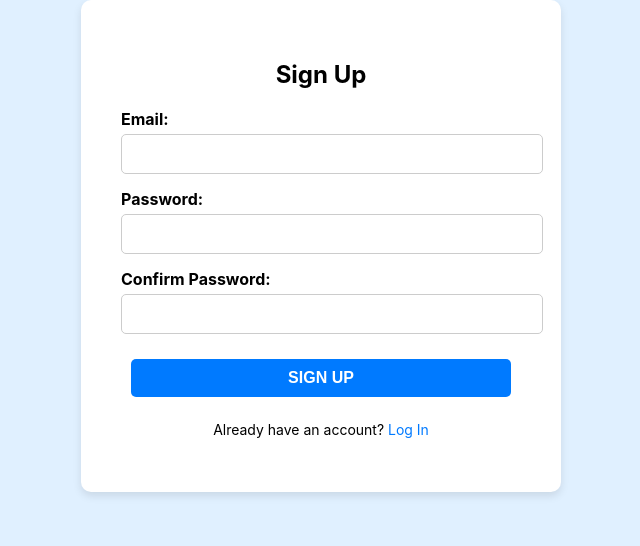
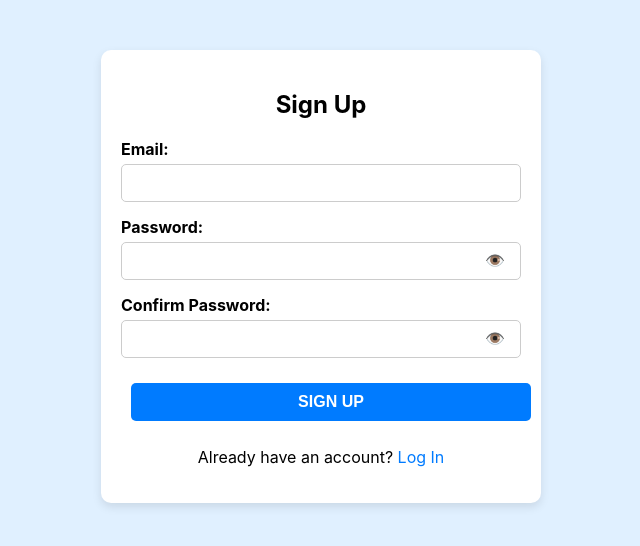
Before and after one commit to RubP04/Partnership-For-Miami, a React (Create React App) app in the folder reactNativeApp/: page /signup in a window 1280 px wide. Shown: the top 546 px of the page, without its empty margins (319-959 px from the left). Built offline with nearby package versions, Linux system fonts and the light colour scheme; what react-native would draw is missing.

Commit message:
fixed login and signup pages and connected them with firebase auth

```diff
--- a/reactNativeApp/src/components/Login.js
+++ b/reactNativeApp/src/components/Login.js
@@ -2,6 +2,7 @@ import React, { useState } from 'react';
 import { useNavigate, Link } from 'react-router-dom';
 import { signInWithEmailAndPassword } from 'firebase/auth';
 import { auth } from '../firebase';
+import '../styles.css';
 
 const Login = () => {
   const [email, setEmail] = useState('');
@@ -18,8 +19,7 @@ const Login = () => {
       await signInWithEmailAndPassword(auth, email, password);
       navigate('/legislative-entries');
     } catch (error) {
-      const errorCode = error.code;
-      switch (errorCode) {
+      switch (error.code) {
         case 'auth/user-not-found':
           setError('No account found with this email address.');
           break;
@@ -41,166 +41,31 @@ const Login = () => {
   };
 
   return (
-    <>
-      {/* Inline CSS */}
-      <style>
-        {`
-          .login-container {
-            width: 100%;
-            max-width: 400px;
-            margin: 50px auto;
-            padding: 20px;
-            box-shadow: 0 4px 10px rgba(0, 0, 0, 0.1);
-            border-radius: 10px;
-            background-color: #ffffff;
-          }
-
-          .login-container h2 {
-            text-align: center;
-            margin-bottom: 20px;
-          }
-
-          .login-form {
-            display: flex;
-            flex-direction: column;
-          }
-
-          .form-group {
-            margin-bottom: 15px;
-            position: relative;
-          }
-
-          .form-group label {
-            display: block;
-            margin-bottom: 5px;
-            font-weight: bold;
-          }
-
-          .input-field {
-            width: 100%;
-            padding: 10px;
-            border: 1px solid #ccc;
-            border-radius: 5px;
-            font-size: 14px;
-          }
-
-          .input-field:focus {
-            border-color: #007bff;
-            outline: none;
-          }
-
-          .email-container {
-            display: flex;
-            align-items: center;
-            position: relative;
-          }
-
-          .email-input {
-            width: 100%;
-            padding-right: 40px;
-          }
-
-          .password-container {
-            display: flex;
-            align-items: center;
-            position: relative;
-          }
-
-          .password-input {
-            width: 100%;
-            padding-right: 40px;
-          }
-
-          .toggle-password {
-            position: absolute;
-            right: 10px;
-            background: none;
-            border: none;
-            font-size: 16px;
-            cursor: pointer;
-            color: #555;
-          }
-
-          .toggle-password:hover {
-            color: #000;
-          }
-
-          .button {
-            width: 100%;
-            padding: 10px;
-            background-color: #007bff;
-            color: #ffffff;
-            border: none;
-            border-radius: 5px;
-            cursor: pointer;
-            font-size: 16px;
-          }
-
-          .button:disabled {
-            background-color: #ccc;
-            cursor: not-allowed;
-          }
-
-          .error {
-            color: red;
-            margin-bottom: 15px;
-            text-align: center;
-            animation: fadeIn 0.3s ease-in-out;
-          }
-
-          @keyframes fadeIn {
-            from {
-              opacity: 0;
-              transform: translateY(-10px);
-            }
-            to {
-              opacity: 1;
-              transform: translateY(0);
-            }
-          }
-
-          .forgot-password {
-            text-align: center;
-            margin-top: 15px;
-          }
-
-          .forgot-password a {
-            color: #007bff;
-            text-decoration: none;
-          }
-
-          .forgot-password a:hover {
-            text-decoration: underline;
-          }
-        `}
-      </style>
-
-      {/* Login Form */}
-      <div className="login-container">
+    <div className="form-container">
       <h2>Login</h2>
       {error && <p className="error">{error}</p>}
-        <form onSubmit={handleSubmit} className="login-form">
+      <form onSubmit={handleSubmit} className="form">
         <div className="form-group">
           <label>Email:</label>
-            <div className="email-container">
+          <div className="input-container">
             <input
               type="email"
               value={email}
               onChange={(e) => setEmail(e.target.value)}
               required
-                className="input-field email-input"
+              className="input-field"
             />
           </div>
         </div>
         <div className="form-group">
           <label>Password:</label>
-            <div className="password-container">
+          <div className="input-container">
             <input
               type={showPassword ? 'text' : 'password'}
               value={password}
               onChange={(e) => setPassword(e.target.value)}
               required
-                className="input-field password-input"
+              className="input-field"
             />
             <button
               type="button"
@@ -216,11 +81,15 @@ const Login = () => {
           {loading ? 'Logging in...' : 'Login'}
         </button>
       </form>
-        <div className="forgot-password">
+      <div className="link">
         <Link to="/forgot-password">Forgot your password?</Link>
       </div>
+      <div className="link">
+        <p>
+          Don't have an account? <Link to="/signup">Sign Up</Link>
+        </p>
       </div>
-    </>
+    </div>
   );
 };
 
--- a/reactNativeApp/src/components/SignUp.js
+++ b/reactNativeApp/src/components/SignUp.js
@@ -1,8 +1,7 @@
-// src/components/SignUp.js
 import React, { useState } from 'react';
 import { useNavigate, Link } from 'react-router-dom';
-import { createUserWithEmailAndPassword } from 'firebase/auth'; // Import Firebase function
-import { auth } from '../firebase'; // Import the initialized auth object
+import { createUserWithEmailAndPassword } from 'firebase/auth';
+import { auth } from '../firebase';
 import '../styles.css';
 
 const SignUp = () => {
@@ -10,32 +9,47 @@ const SignUp = () => {
   const [password, setPassword] = useState('');
   const [confirmPassword, setConfirmPassword] = useState('');
   const [error, setError] = useState('');
+  const [loading, setLoading] = useState(false);
+  const [showPassword, setShowPassword] = useState(false);
+  const [showConfirmPassword, setShowConfirmPassword] = useState(false); // Separate state for confirm password
+
   const navigate = useNavigate();
 
   const handleSubmit = async (e) => {
     e.preventDefault();
     if (password !== confirmPassword) {
-      setError("Passwords do not match");
+      setError('Passwords do not match');
       return;
     }
     try {
-      // Create user with Firebase
+      setLoading(true);
       await createUserWithEmailAndPassword(auth, email, password);
-      console.log('Account created:', { email });
       navigate('/legislative');
     } catch (error) {
-      setError(error.message); // Handle errors
-      console.error(error);
+      console.log(error)
+      switch (error.code) {
+        case 'auth/email-already-in-use':
+          setError('This email is already in use.');
+          break;
+        case 'auth/weak-password':
+          setError('Password is too weak.');
+          break;
+        default:
+          setError('Something went wrong. Please try again.');
+      }
+    } finally {
+      setLoading(false);
     }
   };
 
   return (
-    <div className="signup-container">
+    <div className="form-container">
       <h2>Sign Up</h2>
-      {error && <p className="error">{error}</p>} {/* Display errors */}
-      <form onSubmit={handleSubmit} className="signup-form">
+      {error && <p className="error">{error}</p>}
+      <form onSubmit={handleSubmit} className="form">
         <div className="form-group">
           <label>Email:</label>
+          <div className="input-container">
             <input
               type="email"
               value={email}
@@ -44,30 +58,55 @@ const SignUp = () => {
               className="input-field"
             />
           </div>
+        </div>
         <div className="form-group">
           <label>Password:</label>
+          <div className="input-container">
             <input
-            type="password"
+              type={showPassword ? 'text' : 'password'}
               value={password}
               onChange={(e) => setPassword(e.target.value)}
               required
               className="input-field"
             />
+            <button
+              type="button"
+              className="toggle-password"
+              onClick={() => setShowPassword(!showPassword)}
+              aria-label="Toggle password visibility"
+            >
+              {showPassword ? '🙈' : '👁️'}
+            </button>
+          </div>
         </div>
         <div className="form-group">
           <label>Confirm Password:</label>
+          <div className="input-container">
             <input
-            type="password"
+              type={showConfirmPassword ? 'text' : 'password'}
               value={confirmPassword}
               onChange={(e) => setConfirmPassword(e.target.value)}
               required
               className="input-field"
             />
+            <button
+              type="button"
+              className="toggle-password"
+              onClick={() => setShowConfirmPassword(!showConfirmPassword)}
+              aria-label="Toggle confirm password visibility"
+            >
+              {showConfirmPassword ? '🙈' : '👁️'}
+            </button>
           </div>
-        <button type="submit" className="button">Sign Up</button>
+        </div>
+        <button type="submit" className="button" disabled={loading}>
+          {loading ? 'Signing up...' : 'Sign Up'}
+        </button>
       </form>
-      <div className="login-link">
-        <p>Already have an account? <Link to="/login">Log In</Link></p>
+      <div className="link">
+        <p>
+          Already have an account? <Link to="/login">Log In</Link>
+        </p>
       </div>
     </div>
   );
--- a/reactNativeApp/src/styles.css
+++ b/reactNativeApp/src/styles.css
@@ -296,3 +296,126 @@ label {
 .login-link a:hover {
   text-decoration: underline;
 }
+
+/* Container styles */
+.form-container {
+  width: 100%;
+  max-width: 400px;
+  margin: 50px auto;
+  padding: 20px;
+  box-shadow: 0 4px 10px rgba(0, 0, 0, 0.1);
+  border-radius: 10px;
+  background-color: #ffffff;
+}
+
+/* Heading */
+.form-container h2 {
+  text-align: center;
+  margin-bottom: 20px;
+}
+
+/* Form and input styles */
+.form {
+  display: flex;
+  flex-direction: column;
+}
+
+.form-group {
+  margin-bottom: 15px;
+  position: relative;
+}
+
+.form-group label {
+  display: block;
+  margin-bottom: 5px;
+  font-weight: bold;
+}
+
+.input-field {
+  width: 100%;
+  padding: 10px;
+  border: 1px solid #ccc;
+  border-radius: 5px;
+  font-size: 14px;
+}
+
+.input-field:focus {
+  border-color: #007bff;
+  outline: none;
+}
+
+/* Toggle password visibility */
+.input-container {
+  display: flex;
+  align-items: center;
+  position: relative;
+}
+
+.input-container .input-field {
+  padding-right: 40px;
+}
+
+.toggle-password {
+  position: absolute;
+  right: 10px;
+  background: none;
+  border: none;
+  font-size: 16px;
+  cursor: pointer;
+  color: #555;
+}
+
+.toggle-password:hover {
+  color: #000;
+}
+
+/* Buttons */
+.button {
+  width: 100%;
+  padding: 10px;
+  background-color: #007bff;
+  color: #ffffff;
+  border: none;
+  border-radius: 5px;
+  cursor: pointer;
+  font-size: 16px;
+}
+
+.button:disabled {
+  background-color: #ccc;
+  cursor: not-allowed;
+}
+
+/* Error messages */
+.error {
+  color: red;
+  margin-bottom: 15px;
+  text-align: center;
+  animation: fadeIn 0.3s ease-in-out;
+}
+
+@keyframes fadeIn {
+  from {
+    opacity: 0;
+    transform: translateY(-10px);
+  }
+  to {
+    opacity: 1;
+    transform: translateY(0);
+  }
+}
+
+/* Links */
+.link {
+  text-align: center;
+  margin-top: 15px;
+}
+
+.link a {
+  color: #007bff;
+  text-decoration: none;
+}
+
+.link a:hover {
+  text-decoration: underline;
+}
```
Lines whose indentation alone changed are shown as unchanged.
